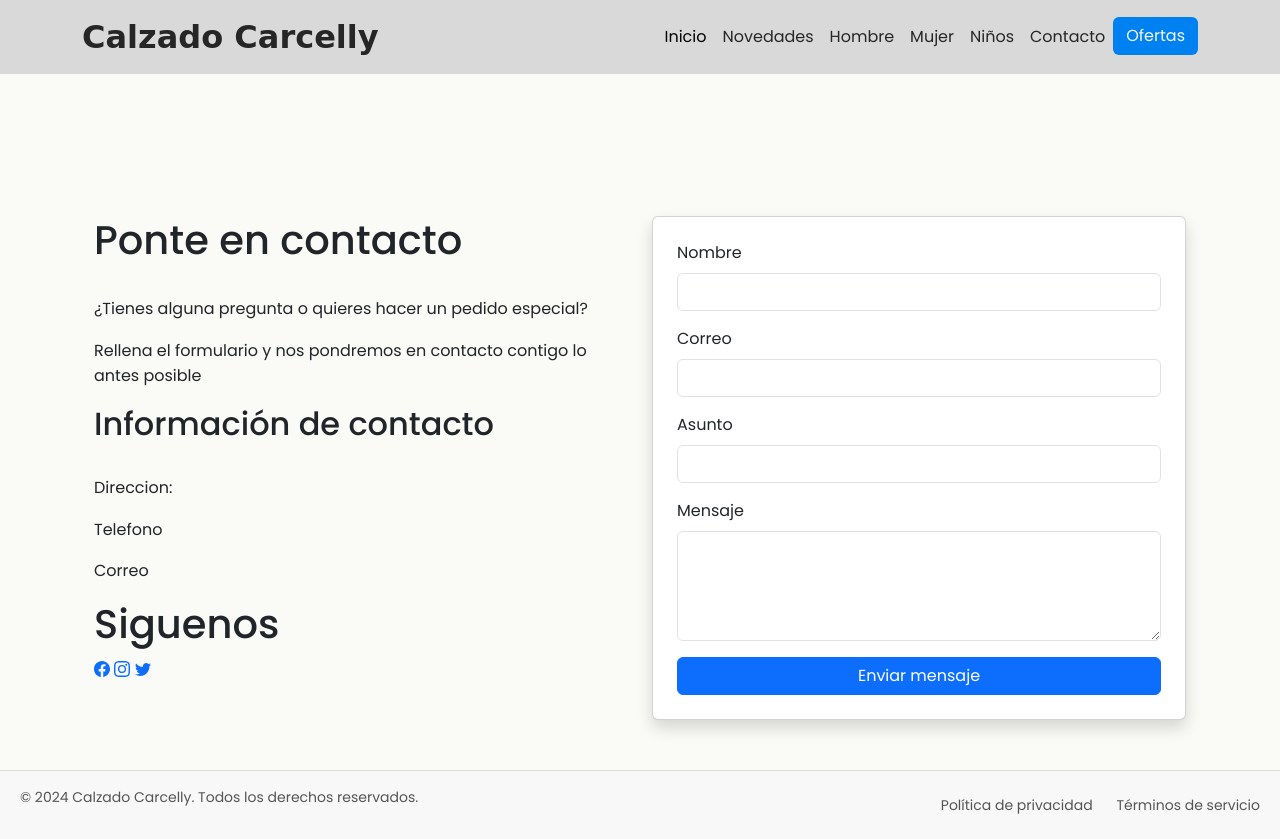
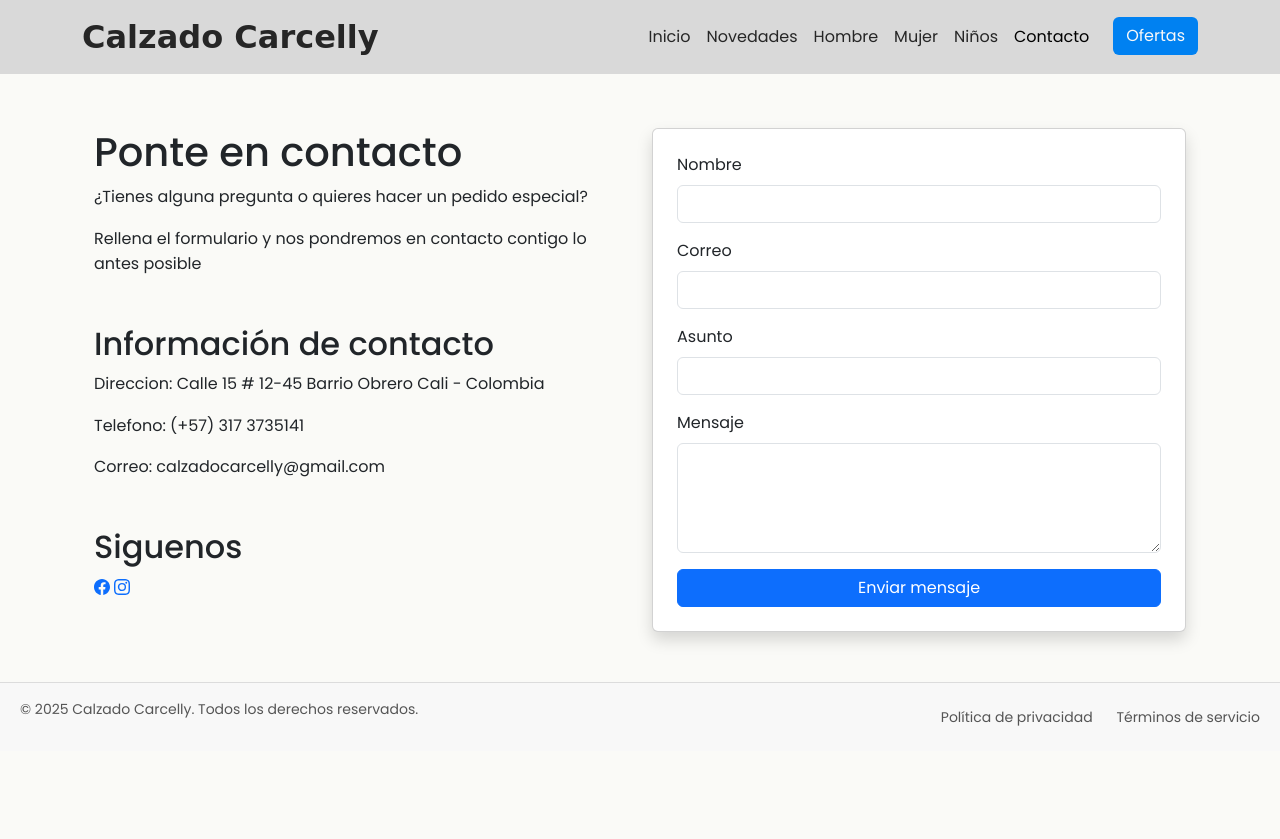
Before and after one commit to calichontaduro/calzado-carcelly, a plain HTML site: page contacto.html in a window 1280 px wide. After the commit the page ends 800 px from the top, so only its background shows below. Drawn offline with nearby package versions, Linux system fonts and the light colour scheme; a web font is replaced by a local one.

Commit message:
Se actualiza el contenido de contacto.html y se agregan estilos

```diff
--- a/contacto.html
+++ b/contacto.html
@@ -41,9 +41,9 @@
                     <div class="offcanvas-header">
                         <button type="button" class="btn-close" data-bs-dismiss="offcanvas" aria-label="Close"></button>
                     </div>
-                <ul class="navbar-nav ms-auto offcanvas-body">
+                <ul class="navbar-nav ms-auto">
                         <li class="nav-item">
-                            <a class="nav-link active offcanvas-title" aria-current="page" href="./index.html">Inicio</a>
+                            <a class="nav-link" aria-current="page" href="./index.html">Inicio</a>
                         </li>
                         <li class="nav-item">
                             <a class="nav-link" href="#">Novedades</a>
@@ -58,7 +58,7 @@
                             <a class="nav-link" href="#">Niños</a>
                         </li>
                         <li class="nav-item">
-                            <a class="nav-link" href="#">Contacto</a>
+                            <a class="nav-link active me-3" href="#">Contacto</a>
                         </li>
                         <li class="nav-item">
                             <a class="btn btn_cta" href="#">Ofertas</a>
@@ -69,43 +69,37 @@
         </nav>
 </header><br>
 
-<main class="container mt-5 pt-5">
-
-
-<div class="container mt-5 pt-5">
+<main class="container mt-5 pt-1">
+    <div class="container mt-5 pt-1">
         <div class="row">
-
             <!-- Columna izquierda -->
             <div class="col-md-6">
-            <h1>Ponte en contacto</h1><br>
-
-            <p>¿Tienes alguna pregunta o quieres hacer un pedido especial?</p>
+                <h1>Ponte en contacto</h1>
+                <p class="mt-1">¿Tienes alguna pregunta o quieres hacer un pedido especial?</p>
                 <p>Rellena el formulario y nos pondremos en contacto contigo lo antes posible</p>
 
-            <h2>Información de contacto</h2><br>
-            <p>Direccion: </p>
-            <p>Telefono</p>
-            <p>Correo</p>
+                <h2 class="mt-5">Información de contacto</h2>
+                <p class="mt-1">Direccion: Calle 15 # 12-45 Barrio Obrero Cali - Colombia</p>
+                <p>Telefono: (+57) 317 3735141</p>
+                <p>Correo: calzadocarcelly@gmail.com</p>
 
-            <h1>Siguenos</h1>
-           <a href="https://www.facebook.com/"> <svg xmlns="http://www.w3.org/2000/svg" width="16" height="16" fill="currentColor" class="bi bi-facebook" viewBox="0 0 16 16">
+                <h2 class="mt-5">Siguenos</h2>
+                <a href="https://www.facebook.com/">
+                    <svg xmlns="http://www.w3.org/2000/svg" width="16" height="16" fill="currentColor" class="bi bi-facebook" viewBox="0 0 16 16">
                     <path d="M16 8.049c0-4.446-3.582-8.05-8-8.05C3.58 0-.002 3.603-.002 8.05c0 4.017 2.926 7.347 6.75 7.951v-5.625h-2.03V8.05H6.75V6.275c0-2.017 1.195-3.131 3.022-3.131.876 0 1.791.157 1.791.157v1.98h-1.009c-.993 0-1.303.621-1.303 1.258v1.51h2.218l-.354 2.326H9.25V16c3.824-.604 6.75-3.934 6.75-7.951"/>
-            </svg></a>
+                    </svg>
+                </a>
 
-           <a href="https://www.instagram.com/"><svg xmlns="http://www.w3.org/2000/svg" width="16" height="16" fill="currentColor" class="bi bi-instagram" viewBox="0 0 16 16">
+                <a href="https://www.instagram.com/">
+                    <svg xmlns="http://www.w3.org/2000/svg" width="16" height="16" fill="currentColor" class="bi bi-instagram" viewBox="0 0 16 16">
                     <path d="M8 0C5.829 0 5.556.01 4.703.048 3.85.088 3.269.222 2.76.42a3.9 3.9 0 0 0-1.417.923A3.9 3.9 0 0 0 .42 2.76C.222 3.268.087 3.85.048 4.7.01 5.555 0 5.827 0 8.001c0 2.172.01 2.444.048 3.297.04.852.174 1.433.372 1.942.205.526.478.972.923 1.417.444.445.89.719 1.416.923.51.198 1.09.333 1.942.372C5.555 15.99 5.827 16 8 16s2.444-.01 3.298-.048c.851-.04 1.434-.174 1.943-.372a3.9 3.9 0 0 0 1.416-.923c.445-.445.718-.891.923-1.417.197-.509.332-1.09.372-1.942C15.99 10.445 16 10.173 16 8s-.01-2.445-.048-3.299c-.04-.851-.175-1.433-.372-1.941a3.9 3.9 0 0 0-.923-1.417A3.9 3.9 0 0 0 13.24.42c-.51-.198-1.092-.333-1.943-.372C10.443.01 10.172 0 7.998 0zm-.717 1.442h.718c2.136 0 2.389.007 3.232.046.78.035 1.204.166 1.486.275.373.145.64.319.92.599s.453.546.598.92c.11.281.24.705.275 1.485.039.843.047 1.096.047 3.231s-.008 2.389-.047 3.232c-.035.78-.166 1.203-.275 1.485a2.5 2.5 0 0 1-.599.919c-.28.28-.546.453-.92.598-.28.11-.704.24-1.485.276-.843.038-1.096.047-3.232.047s-2.39-.009-3.233-.047c-.78-.036-1.203-.166-1.485-.276a2.5 2.5 0 0 1-.92-.598 2.5 2.5 0 0 1-.6-.92c-.109-.281-.24-.705-.275-1.485-.038-.843-.046-1.096-.046-3.233s.008-2.388.046-3.231c.036-.78.166-1.204.276-1.486.145-.373.319-.64.599-.92s.546-.453.92-.598c.282-.11.705-.24 1.485-.276.738-.034 1.024-.044 2.515-.045zm4.988 1.328a.96.96 0 1 0 0 1.92.96.96 0 0 0 0-1.92m-4.27 1.122a4.109 4.109 0 1 0 0 8.217 4.109 4.109 0 0 0 0-8.217m0 1.441a2.667 2.667 0 1 1 0 5.334 2.667 2.667 0 0 1 0-5.334"/>
-</svg></a>
-
-<a href="https://x.com/?lang=es"><svg xmlns="http://www.w3.org/2000/svg" width="16" height="16" fill="currentColor" class="bi bi-twitter" viewBox="0 0 16 16">
-  <path d="M5.026 15c6.038 0 9.341-5.003 9.341-9.334q.002-.211-.006-.422A6.7 6.7 0 0 0 16 3.542a6.7 6.7 0 0 1-1.889.518 3.3 3.3 0 0 0 1.447-1.817 6.5 6.5 0 0 1-2.087.793A3.286 3.286 0 0 0 7.875 6.03a9.32 9.32 0 0 1-6.767-3.429 3.29 3.29 0 0 0 1.018 4.382A3.3 3.3 0 0 1 .64 6.575v.045a3.29 3.29 0 0 0 2.632 3.218 3.2 3.2 0 0 1-.865.115 3 3 0 0 1-.614-.057 3.28 3.28 0 0 0 3.067 2.277A6.6 6.6 0 0 1 .78 13.58a6 6 0 0 1-.78-.045A9.34 9.34 0 0 0 5.026 15"/>
-</svg></a>
+                    </svg>
+                </a>
             </div>
 
         <!-- Columna derecha (formulario) -->
-
             <div class="col-md-6">
                 <form class="card p-4 shadow">
-
                     <div class="mb-3">
                         <label for="nombre" class="form-label">Nombre</label>
                         <input type="text" id="nombre" class="form-control" required>
@@ -125,21 +119,17 @@
                         <label for="mensaje" class="form-label">Mensaje</label>
                         <textarea id="mensaje" class="form-control" rows="4" maxlength="200" required></textarea>
                     </div>
-
                     <button type="submit" class="btn btn-primary w-100">Enviar mensaje</button>
-
                 </form>
             </div>
-
         </div>
     </div>
 </main>
 
 <!-- FOOTER -->
-
 <footer class="footer">
     <div class="footer-content">
-        <p>© 2024 Calzado Carcelly. Todos los derechos reservados.</p>
+        <p>© 2025 Calzado Carcelly. Todos los derechos reservados.</p>
 
         <div class="footer-links">
             <a href="#">Política de privacidad</a>
@@ -147,7 +137,5 @@
         </div>
     </div>
 </footer>
-
-
 </body>
 </html>
```
Also changed, not shown: index.html (+1 -1 lines). Lines whose indentation alone changed are shown as unchanged.
